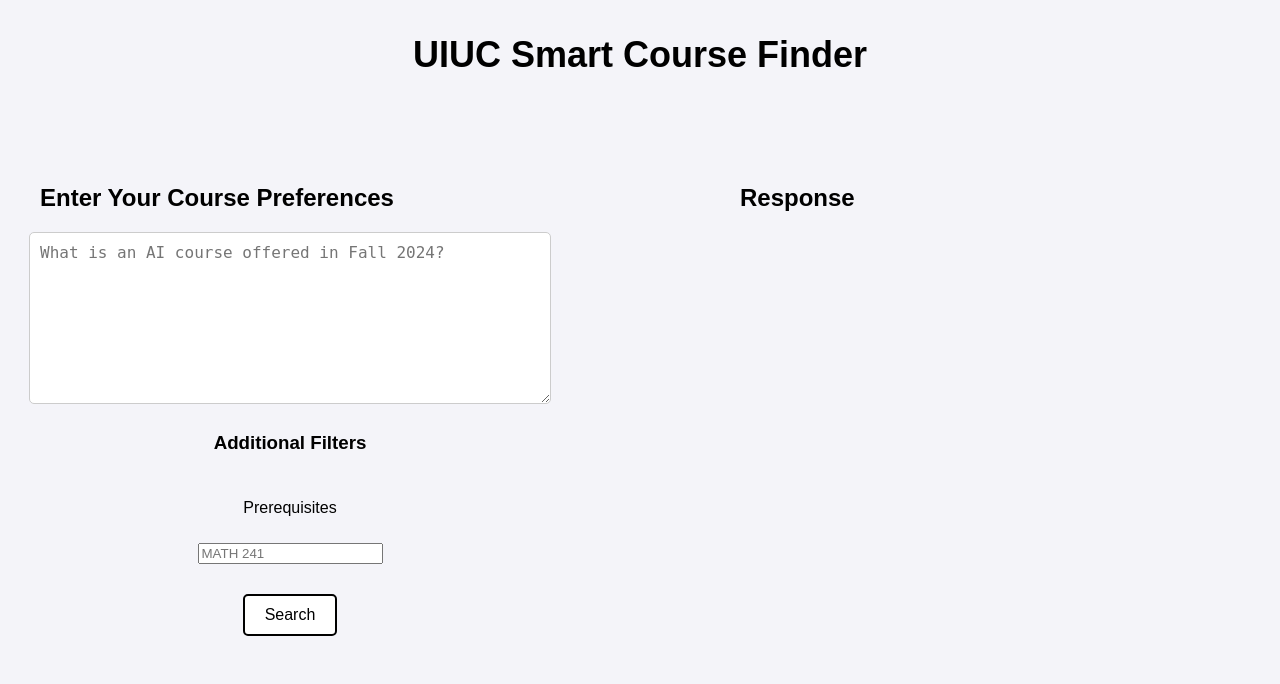
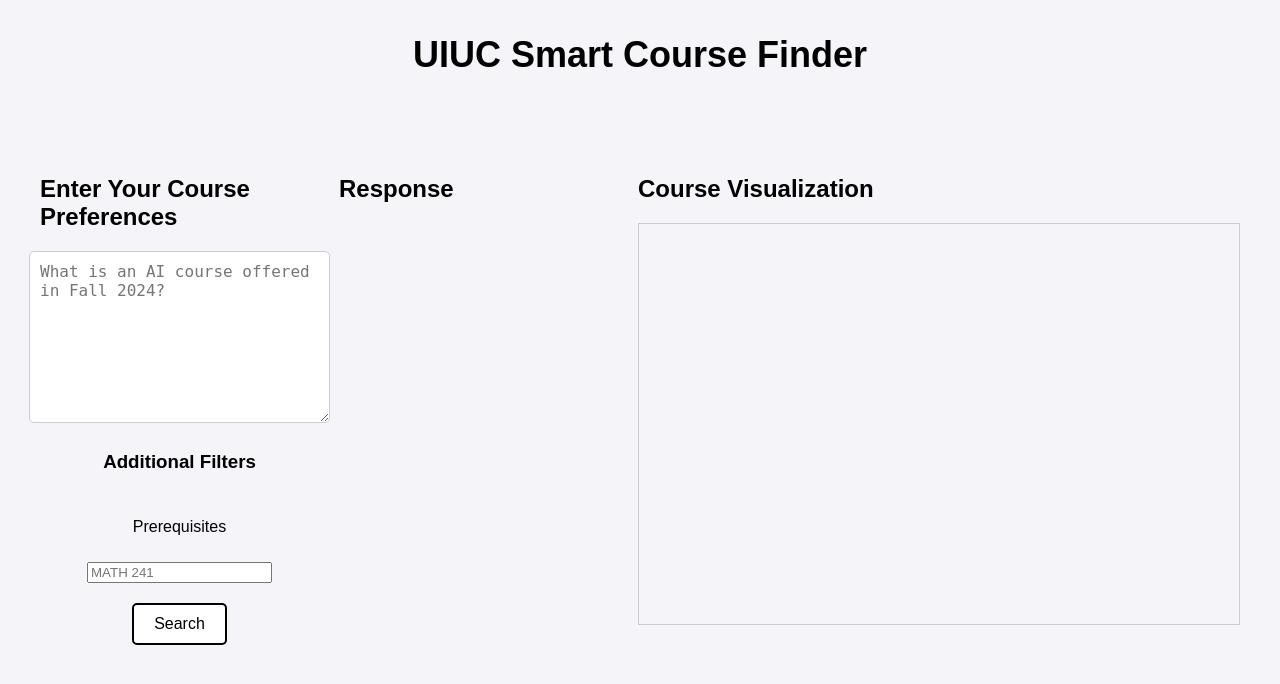
Before and after one commit to EeshaR/410finalproject, a Flask app: page / in a window 1280 px wide. Shown: the top 684 px of the page. Run offline with Flask 3, Linux system fonts and the light colour scheme; parts of the project's set-up code (start-up, migrations or seed data) failed here and were passed over; some libraries are stand-ins or nearby versions.

Commit message:
Added course visualization tool using vectorizer library

```diff
--- a/CS410 Final Project/app.py
+++ b/CS410 Final Project/app.py
@@ -73,10 +73,63 @@
     return render_template('index.html')
 
 # referenced - https://community.openai.com/t/chat-history-with-functions-enabled-example/322210?utm_source=chatgpt.com
+# @app.route('/query', methods=['POST'])
+# def query():
+#     user_query = request.json['query']
+#     prerequisite_input = ""
+
+#     # Check if "prerequisite:" is included
+#     if "prerequisite:" in user_query.lower():
+#         parts = user_query.lower().split("prerequisite:")
+#         user_query = parts[0].strip()  # Extract query portion
+#         prerequisite_input = parts[1].strip()  # Extract prerequisite portion
+
+#     # Fetch BM25 and TF-IDF results
+#     bm25_results = get_bm25_results(bm25, tokenized_corpus, user_query, data) if user_query else pd.DataFrame()
+#     tfidf_results = get_tfidf_results(vectorizer, tfidf_matrix, user_query, data) if user_query else pd.DataFrame()
+
+#     combined_results = pd.concat([bm25_results, tfidf_results]).drop_duplicates()
+
+#     # Apply prerequisite filtering if needed
+#     if prerequisite_input:
+#         combined_results = combined_results[combined_results["Prerequisites"].str.contains(prerequisite_input, na=False)]
+
+#     # Handle no results
+#     if combined_results.empty:
+#         return jsonify({'response': "No courses found matching your query.", 'graphData': {}})
+
+#     # Select the top course for graph visualization
+#     top_course = combined_results.iloc[0]
+#     course_metadata = {
+#         "name": top_course["Name"],
+#         "description": top_course["Description"],
+#         "prerequisites": top_course["Prerequisites"],
+#         "related_courses": combined_results["Name"].tolist()  # Include related courses from results
+#     }
+
+#     # Convert BM25 and TF-IDF results to OpenAI context
+#     bm25_context = bm25_results.head(3).to_csv(index=False, header=False)
+#     tfidf_context = tfidf_results.head(3).to_csv(index=False, header=False)
+
+#     # Query OpenAI
+#     openai_response = query_openai(user_query, bm25_context, tfidf_context, openai_api_key)
+
+#     # Return response with graph data
+#     return jsonify({
+#         'response': openai_response,
+#         'data': combined_results.head(3).to_dict('records'),
+#         'graphData': course_metadata  # Add metadata for graph
+#     })
+
+
+
+
+
 @app.route('/query', methods=['POST'])
 def query():
     user_query = request.json['query']
     prerequisite_input = ""
+    openai_api_key = "OUR_API_KEY"
 
     # Check if "prerequisite:" is included
     if "prerequisite:" in user_query.lower():
@@ -88,22 +141,17 @@
     if not user_query and prerequisite_input:
         filtered_data = filter_by_prerequisites(data, prerequisite_input)
         if filtered_data.empty:
-            return jsonify({'response': f"No courses found with prerequisite '{prerequisite_input}'."})
+            return jsonify({
+                'response': f"No courses found with prerequisite '{prerequisite_input}'.",
+                'graphData': {'name': '', 'description': '', 'prerequisites': '', 'related_courses': []}
+            })
 
         # Limit response to one or two course names
         courses = filtered_data["Name"].head(2).tolist()
-        return jsonify({'response': f"Courses requiring '{prerequisite_input}' as a prerequisite: {', '.join(courses)}."})
-
-    # If only a query is given
-    if user_query and not prerequisite_input:
-        bm25_results = get_bm25_results(bm25, tokenized_corpus, user_query, data)
-        tfidf_results = get_tfidf_results(vectorizer, tfidf_matrix, user_query, data)
-        bm25_context = bm25_results.to_csv(index=False, header=False)
-        tfidf_context = tfidf_results.to_csv(index=False, header=False)
-
-        openai_api_key = "key"
-        openai_response = query_openai(user_query, bm25_context, tfidf_context, openai_api_key)
-        return jsonify({'response': openai_response})
+        return jsonify({
+            'response': f"Courses requiring '{prerequisite_input}' as a prerequisite: {', '.join(courses)}.",
+            'graphData': {'name': '', 'description': '', 'prerequisites': '', 'related_courses': []}
+        })
 
     # If both query and prerequisite are provided
     if user_query and prerequisite_input:
@@ -112,21 +160,146 @@
         combined_results = pd.concat([bm25_results, tfidf_results]).drop_duplicates()
 
         if combined_results.empty:
-            return jsonify({'response': f"No courses found matching preference '{user_query}'."})
+            return jsonify({
+                'response': f"No courses found matching preference '{user_query}'.",
+                'graphData': {'name': '', 'description': '', 'prerequisites': '', 'related_courses': []}
+            })
 
         # Check if any of the courses have the given prerequisite
         filtered_courses = combined_results[combined_results["Prerequisites"].str.contains(prerequisite_input, na=False)]
         if filtered_courses.empty:
-            return jsonify({'response': f"None of the courses matching '{user_query}' have '{prerequisite_input}' as a prerequisite."})
+            return jsonify({
+                'response': f"None of the courses matching '{user_query}' have '{prerequisite_input}' as a prerequisite.",
+                'graphData': {'name': '', 'description': '', 'prerequisites': '', 'related_courses': []}
+            })
 
         # Limit response to one or two course names
         matching_courses = filtered_courses["Name"].head(2).tolist()
         return jsonify({
-            'response': f"Courses matching '{user_query}' with '{prerequisite_input}' as a prerequisite: {', '.join(matching_courses)}."
+            'response': f"Courses matching '{user_query}' with '{prerequisite_input}' as a prerequisite: {', '.join(matching_courses)}.",
+            'graphData': {'name': '', 'description': '', 'prerequisites': '', 'related_courses': []}
+        })
+
+    # If only a query is given
+    if user_query and not prerequisite_input:
+        bm25_results = get_bm25_results(bm25, tokenized_corpus, user_query, data)
+        tfidf_results = get_tfidf_results(vectorizer, tfidf_matrix, user_query, data)
+        combined_results = pd.concat([bm25_results, tfidf_results]).drop_duplicates()
+
+        # Handle no results
+        if combined_results.empty:
+            return jsonify({
+                'response': "No courses found matching your query.",
+                'graphData': {'name': '', 'description': '', 'prerequisites': '', 'related_courses': []}
+            })
+
+        # Select the top course for graph visualization
+        top_course = combined_results.iloc[0]
+        top_course_name = top_course["Name"]
+
+        # Extract explicitly related courses (e.g., via exact prerequisites)
+        related_courses = data[
+            data["Prerequisites"].str.contains(rf"\b{top_course_name}\b", na=False)  # Match exact course name
+        ]["Name"].tolist()
+
+        course_metadata = {
+            "name": top_course_name,
+            "description": top_course["Description"],
+            "prerequisites": top_course["Prerequisites"],
+            "related_courses": related_courses  # Only include explicitly related courses
+        }
+
+        # Convert BM25 and TF-IDF results to OpenAI context
+        bm25_context = bm25_results.head(3).to_csv(index=False, header=False)
+        tfidf_context = tfidf_results.head(3).to_csv(index=False, header=False)
+
+        # Query OpenAI
+        openai_response = query_openai(user_query, bm25_context, tfidf_context, openai_api_key)
+
+        # Return response with graph data
+        return jsonify({
+            'response': openai_response,
+            'data': combined_results.head(3).to_dict('records'),
+            'graphData': course_metadata  # Add metadata for graph
         })
 
     # If neither query nor prerequisite is provided
-    return jsonify({'response': "How can I assist you today?"})
+    return jsonify({
+        'response': "How can I assist you today?",
+        'graphData': {'name': '', 'description': '', 'prerequisites': '', 'related_courses': []}
+    })
+
+
+
+
+
+
+# @app.route('/query', methods=['POST'])
+# def query():
+#     user_query = request.json['query']
+#     prerequisite_input = ""
+
+#     # Check if "prerequisite:" is included
+#     if "prerequisite:" in user_query.lower():
+#         parts = user_query.lower().split("prerequisite:")
+#         user_query = parts[0].strip()  # Extract query portion
+#         prerequisite_input = parts[1].strip()  # Extract prerequisite portion
+
+#      # If only a prerequisite is given
+#     if not user_query and prerequisite_input:
+#         filtered_data = filter_by_prerequisites(data, prerequisite_input)
+#         if filtered_data.empty:
+#             return jsonify({'response': f"No courses found with prerequisite '{prerequisite_input}'."})
+
+#         # Limit response to one or two course names
+#         courses = filtered_data["Name"].head(2).tolist()
+#         return jsonify({'response': f"Courses requiring '{prerequisite_input}' as a prerequisite: {', '.join(courses)}."})
+
+
+#     # Fetch BM25 and TF-IDF results
+#     bm25_results = get_bm25_results(bm25, tokenized_corpus, user_query, data) if user_query else pd.DataFrame()
+#     tfidf_results = get_tfidf_results(vectorizer, tfidf_matrix, user_query, data) if user_query else pd.DataFrame()
+
+#     combined_results = pd.concat([bm25_results, tfidf_results]).drop_duplicates()
+
+#     # Apply prerequisite filtering if needed
+#     if prerequisite_input:
+#         combined_results = combined_results[combined_results["Prerequisites"].str.contains(rf"\b{prerequisite_input}\b", na=False)]
+
+#     # Handle no results
+#     if combined_results.empty:
+#         return jsonify({'response': "No courses found matching your query.", 'graphData': {}})
+
+#     # Select the top course for graph visualization
+#     top_course = combined_results.iloc[0]
+#     top_course_name = top_course["Name"]
+
+#     # Extract explicitly related courses (e.g., via exact prerequisites)
+#     related_courses = data[
+#         data["Prerequisites"].str.contains(rf"\b{top_course_name}\b", na=False)  # Match exact course name
+#     ]["Name"].tolist()
+
+#     course_metadata = {
+#         "name": top_course_name,
+#         "description": top_course["Description"],
+#         "prerequisites": top_course["Prerequisites"],
+#         "related_courses": related_courses  # Only include explicitly related courses
+#     }
+
+#     # Convert BM25 and TF-IDF results to OpenAI context
+#     bm25_context = bm25_results.head(3).to_csv(index=False, header=False)
+#     tfidf_context = tfidf_results.head(3).to_csv(index=False, header=False)
+
+#     # Query OpenAI
+#     openai_response = query_openai(user_query, bm25_context, tfidf_context, openai_api_key)
+
+#     # Return response with graph data
+#     return jsonify({
+#         'response': openai_response,
+#         'data': combined_results.head(3).to_dict('records'),
+#         'graphData': course_metadata  # Add metadata for graph
+#     })
+
 
 if __name__ == "__main__":
     app.run(debug=True)
--- a/CS410 Final Project/templates/index.html
+++ b/CS410 Final Project/templates/index.html
@@ -5,6 +5,7 @@
     <meta name="viewport" content="width=device-width, initial-scale=1.0">
     <title>Smart Course Finder</title>
     <link rel="stylesheet" href="{{ url_for('static', filename='styles.css') }}">
+    <script src="https://cdnjs.cloudflare.com/ajax/libs/cytoscape/3.21.1/cytoscape.min.js"></script>
 </head>
 <body>
     <div class="page-title">
@@ -19,7 +20,6 @@
                 <h3>Additional Filters</h3>
                 <p>Prerequisites</p>
                 <input id="prerequisite" name="prerequisite" placeholder="MATH 241">
-                <b></b>
                 <button type="submit">Search</button>
             </form>
         </div>
@@ -29,8 +29,13 @@
             <h2>Response</h2>
             <div id="response"></div>
         </div>
+
+        <!-- Graph Section -->
+        <div class="graph-section">
+            <h2>Course Visualization</h2>
+            <div id="cy" style="width: 600px; height: 400px; margin: 0 auto; border: 1px solid #ccc;"></div>
+        </div>
     </div>
-
 
     <script>
         document.getElementById('queryForm').addEventListener('submit', async function(event) {
@@ -40,6 +45,7 @@
             const prerequisiteInput = document.getElementById('prerequisite').value;
 
             const responseDiv = document.getElementById('response');
+            const graphContainer = document.getElementById('cy');
 
             responseDiv.style.display = 'block';
             responseDiv.innerHTML = 'Processing your query...';
@@ -53,7 +59,60 @@
 
                 if (response.ok) {
                     const data = await response.json();
+
+                    // Display the textual response
                     responseDiv.innerHTML = `<p>${data.response}</p>`;
+
+                    // Clear and render the graph
+                    graphContainer.innerHTML = '';
+                    const cy = cytoscape({
+                        container: graphContainer,
+                        elements: [
+                            { data: { id: 'course', label: data.graphData.name } },
+                            { data: { id: 'desc', label: `Description: ${data.graphData.description}` } },
+                            { data: { id: 'prereq', label: `Prerequisites: ${data.graphData.prerequisites}` } },
+                            ...data.graphData.related_courses.map((course, i) => ({
+                                data: { id: `related${i}`, label: course }
+                            }))
+                        ],
+                        layout: {
+                            name: 'concentric', // Change layout to prevent UI overlap
+                            concentric: node => node.id() === 'course' ? 2 : 1,
+                            levelWidth: () => 1
+                        },
+                        style: [
+                            {
+                                selector: 'node',
+                                style: {
+                                    'background-color': '#007BFF',
+                                    'label': 'data(label)',
+                                    'text-valign': 'center',
+                                    'color': '#fff',
+                                    'text-outline-width': 2,
+                                    'text-outline-color': '#007BFF',
+                                    'font-size': '14px' // Increased font size for readability
+                                }
+                            },
+                            {
+                                selector: 'edge',
+                                style: {
+                                    'width': 2,
+                                    'line-color': '#ccc',
+                                    'target-arrow-color': '#ccc',
+                                    'target-arrow-shape': 'triangle'
+                                }
+                            }
+                        ]
+                    });
+
+                    // Add edges between nodes
+                    cy.add({ data: { source: 'course', target: 'desc' } });
+                    cy.add({ data: { source: 'course', target: 'prereq' } });
+                    data.graphData.related_courses.forEach((_, i) => {
+                        cy.add({ data: { source: 'course', target: `related${i}` } });
+                    });
+
+                    cy.fit(); // Automatically fit the graph within the container
                 } else {
                     responseDiv.innerHTML = `<strong>Error:</strong> Unable to process the query.`;
                 }
```
